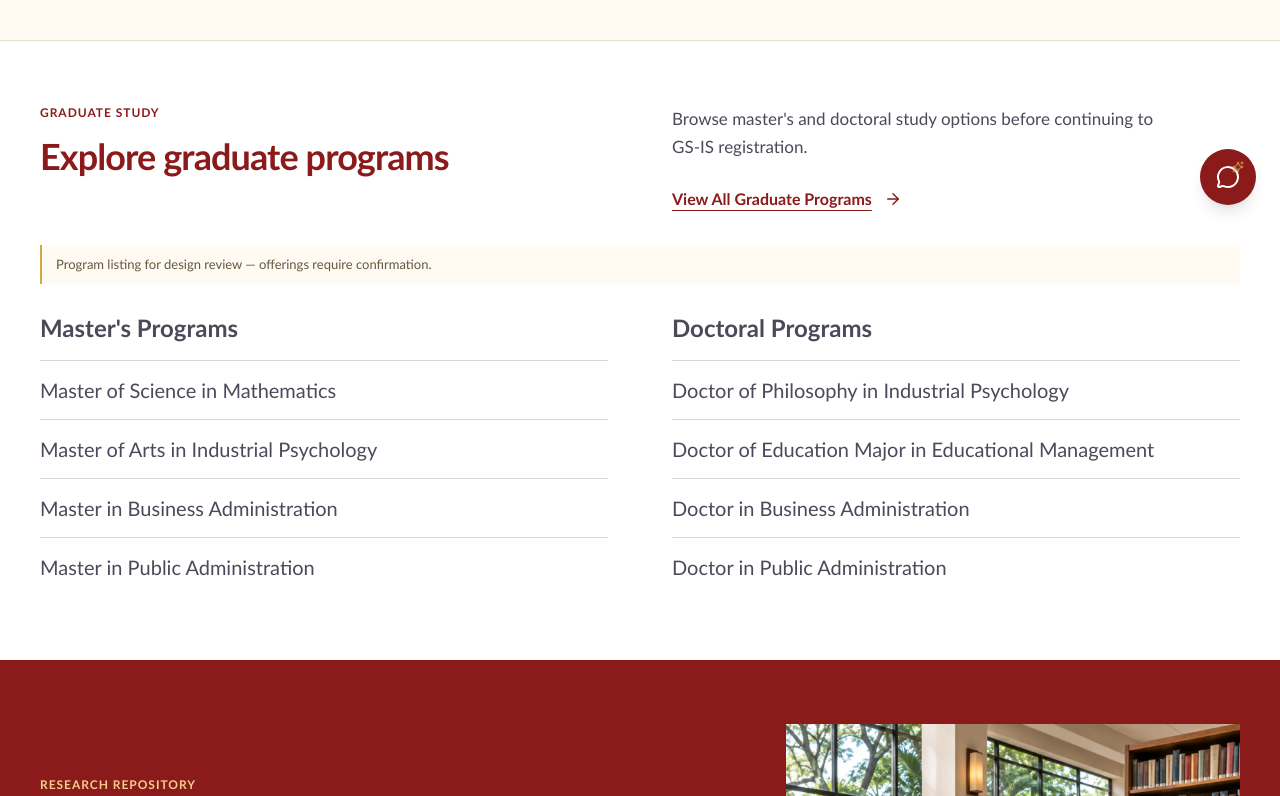
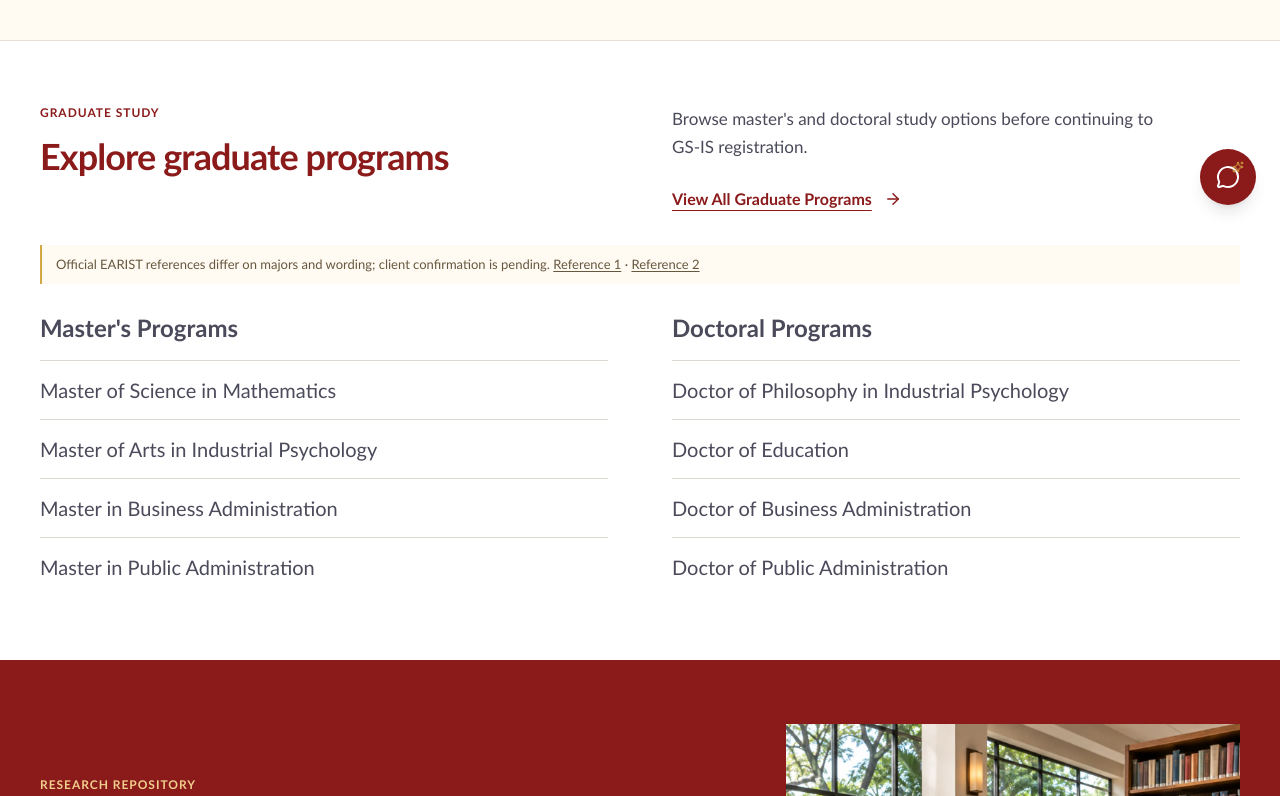
Before and after one commit to MuelTech/graduate-system, a Next.js app in the folder frontend/: page / in a window 1280 px wide. Shown: the part 571-1367 px from the top of the page. Built offline with nearby package versions, Linux system fonts and the light colour scheme.

Commit message:
fix: source Home programs from official EARIST references

```diff
--- a/frontend/src/components/landing/programs-section.tsx
+++ b/frontend/src/components/landing/programs-section.tsx
@@ -34,7 +34,19 @@ export function ProgramsSection() {
           </div>
         </div>
         <p id="programs-review-note" className="public-programs__review-note">
-          {publicSiteContent.programs.reviewNote}
+          {publicSiteContent.programs.reviewNote}{" "}
+          {publicSiteContent.programs.sources.map((source, index) => (
+            <span key={source.href}>
+              {index > 0 && " · "}
+              <a
+                href={source.href}
+                aria-label={`Official EARIST Graduate School ${source.label.toLowerCase()}`}
+                className="underline underline-offset-2"
+              >
+                {source.label}
+              </a>
+            </span>
+          ))}
         </p>
         <div className="public-programs__directory">
           {publicSiteContent.programs.groups.map((group) => (
--- a/frontend/src/content/public-site-content.ts
+++ b/frontend/src/content/public-site-content.ts
@@ -24,9 +24,16 @@ export const publicSiteContent = {
   },
   programs: {
     reviewNote:
-      "Program listing for design review — offerings require confirmation.",
-    // Provisional titles transcribed from backend/prisma/seed.ts, not verified
-    // current offerings. No runtime backend import, availability, or policy data.
+      "Official EARIST references differ on majors and wording; client confirmation is pending.",
+    sources: [
+      { label: "Reference 1", href: "https://earist.edu.ph/graduate-school/" },
+      {
+        label: "Reference 2",
+        href: "https://earist.edu.ph/graduate-school-2/",
+      },
+    ],
+    // Curated degree names shared by both official pages above. Conflicting
+    // major lists are intentionally omitted, not combined into a final catalog.
     groups: [
       {
         id: "masters",
@@ -43,9 +50,9 @@ export const publicSiteContent = {
         title: "Doctoral Programs",
         entries: [
           "Doctor of Philosophy in Industrial Psychology",
-          "Doctor of Education Major in Educational Management",
-          "Doctor in Business Administration",
-          "Doctor in Public Administration",
+          "Doctor of Education",
+          "Doctor of Business Administration",
+          "Doctor of Public Administration",
         ],
       },
     ],
```
Also changed, not shown: 1 other file (tests, documents, lock files or other folders).
